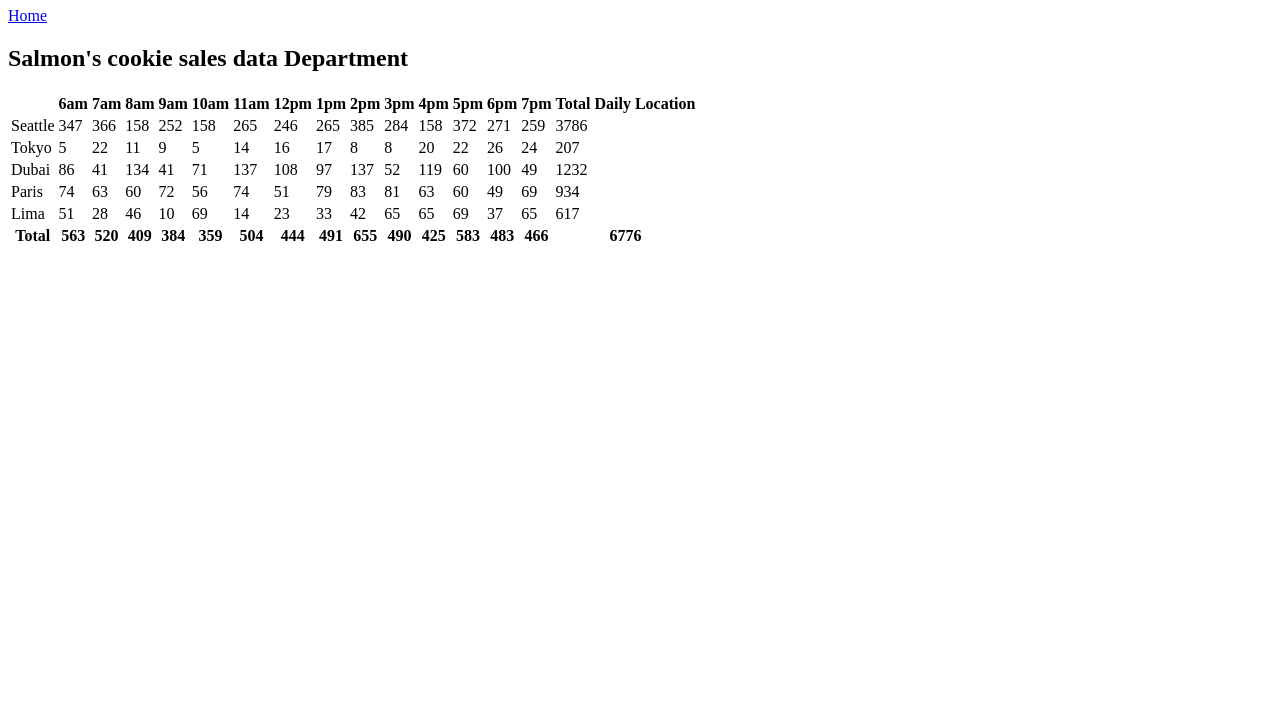
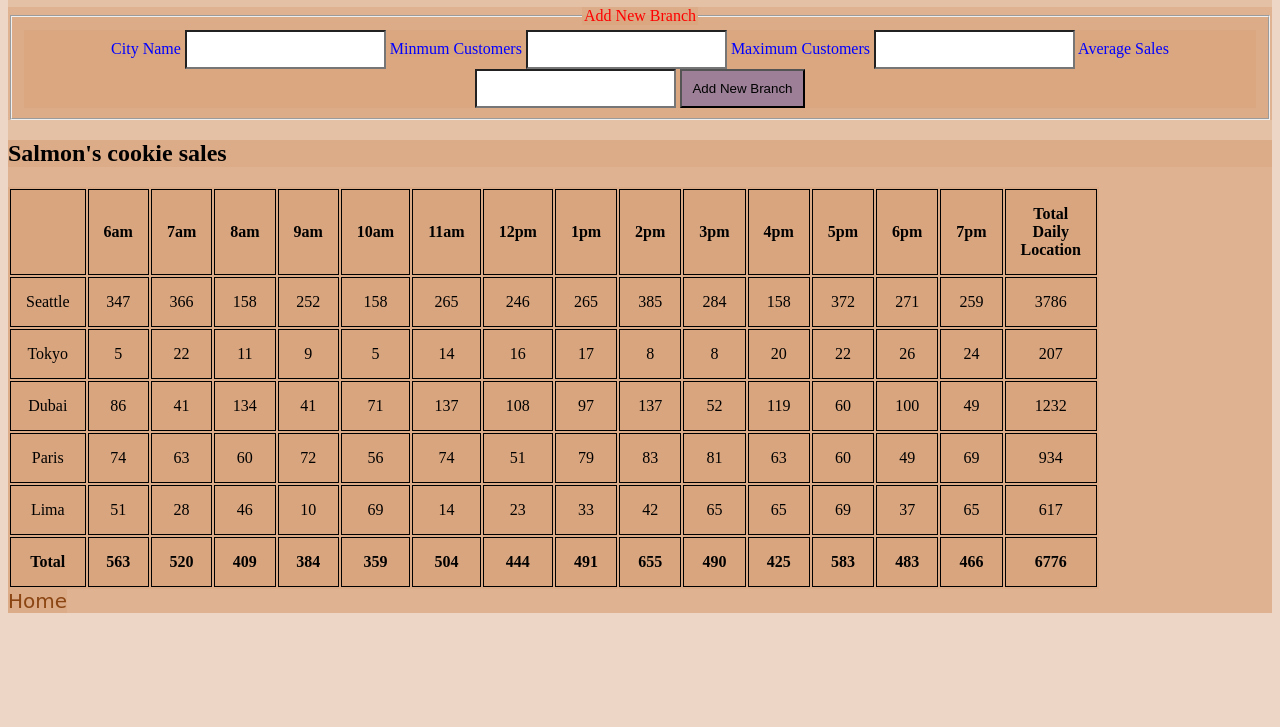
Before and after one commit to Yazandar/cookie-stand, a plain HTML site: page sales.html in a window 1280 px wide. Shown: the part 73-800 px from the top of the page. Drawn offline with Linux system fonts and the light colour scheme; a web font is replaced by a local one.

Commit message:
adding new rows using js and html forms

```diff
--- a/CSS/style.css
+++ b/CSS/style.css
@@ -1,7 +1,7 @@
 @import url('https://fonts.googleapis.com/css2?family=Zen+Dots&display=swap');
 
 * {
-    background-color: seashell;
+    background-color: rgba(214, 160, 121, 0.425);
 }
 header{
     text-align: center;
@@ -16,10 +16,23 @@ a{
 }
 
 
-td,tr{
+td,tr,th{
   border: 1px  solid black;
     padding: 15px;
     width: 7px;
     text-align: center;
 
 }
+
+label {
+    color: blue;
+}
+
+input:nth-child(9){
+    background-color: rgba(80, 80, 180, 0.445);
+}
+
+input {
+    background-color: white;
+    padding: 10px;
+}
--- a/js/app.js
+++ b/js/app.js
@@ -1,8 +1,8 @@
 'use strict';
 
 let hour = ['6am', '7am', '8am', '9am', '10am', '11am', '12pm', '1pm', '2pm', '3pm', '4pm', '5pm', '6pm', '7pm'];
-const parentElement = document.getElementById('salesData');
 let datatable = document.getElementById('Datatable');
+const addingBranch= document.getElementById('newBranch');
 
 function Salmon(name, mincust, maxcust, avgsale) {
   this.name = name;
@@ -21,7 +21,6 @@ Salmon.prototype.gitCustNumber = function () {
     let cookiee = Math.ceil(getRandomValue(this.mincust, this.maxcust) * this.avgsale);
     this.cookiesPerHour.push(cookiee);
     this.total += cookiee;
-    console.log(`${hour[i]} : ${this.cookiesPerHour[i]}`);
   }
 };
 
@@ -95,22 +94,34 @@ new Salmon('Dubai', '11	', '38', '3.7');
 new Salmon('Paris', '20', '38', '2.3');
 new Salmon('Lima', '2', '16', '4.6');
 
+
 function render() {
   for(let i = 0; i < Salmon.allCity.length; i++){
     Salmon.allCity[i].render();
+
   }
 }
 
 heading();
 render();
-
+footers();
 function getRandomValue(min, max) {
   min = Math.ceil(min);
   max = Math.floor(max);
   return Math.floor(Math.random() * (max - min) + min);
 }
 
-//console.log(Salmon.allCity)
 
+addingBranch.addEventListener('submit',submitNew);
+function submitNew(test){
+  test.preventDefault();
 
-footers();
+  const name = test.target.location.value;
+  const min = test.target.minCus.value;
+  const max = test.target.mixCus.value;
+  const avg = test.target.avSale.value;
+  let newStore = new Salmon(name,min,max,avg);
+  datatable.deleteRow(datatable.rows.length-1);
+  newStore.render();
+  footers();
+}
--- a/sales.html
+++ b/sales.html
@@ -4,25 +4,44 @@
     <meta charset="UTF-8">
     <meta http-equiv="X-UA-Compatible" content="IE=edge">
     <meta name="viewport" content="width=device-width, initial-scale=1.0">
+    <link rel="stylesheet" href="./CSS/style.css">
     <title>Sales Data</title>
 </head>
 <body>
+    <h1>Sales </h1>
+
     <header>
-        <h1>Sales </h1>
-        <a href="index.html">Home</a>
+
+        <fieldset>
+            <legend>Add New Branch</legend>
+            <form id="newBranch">
+                <label for="location">City Name</label>
+                <input id="location" type="text" required/>
+
+                <label for="minCus">Minmum Customers</label>
+                <input id="minCus" type="text" required/>
+
+                <label for="mixCus">Maximum Customers</label>
+                <input id="mixCus" type="text" required/>
+
+                <label for="avSale">Average Sales</label>
+                <input id="avSale" type="text" required/>
+
+                <input type="submit" value="Add New Branch">
+            </form>
+        </fieldset>
+
     </header>
     <main>
-        <h2>Salmon's cookie sales data Department</h2>
+        <h2>Salmon's cookie sales </h2>
         <div id="salesData"></div>
         <table id="Datatable"></table>
 
-
-
-
     </main>
     <footer>
+        <a href="index.html">Home</a>
     </footer>
-        <link rel="stylesheet" href="./css/styles.css">
+
         <script src="./js/app.js"></script>
 </body>
 </html>
```
